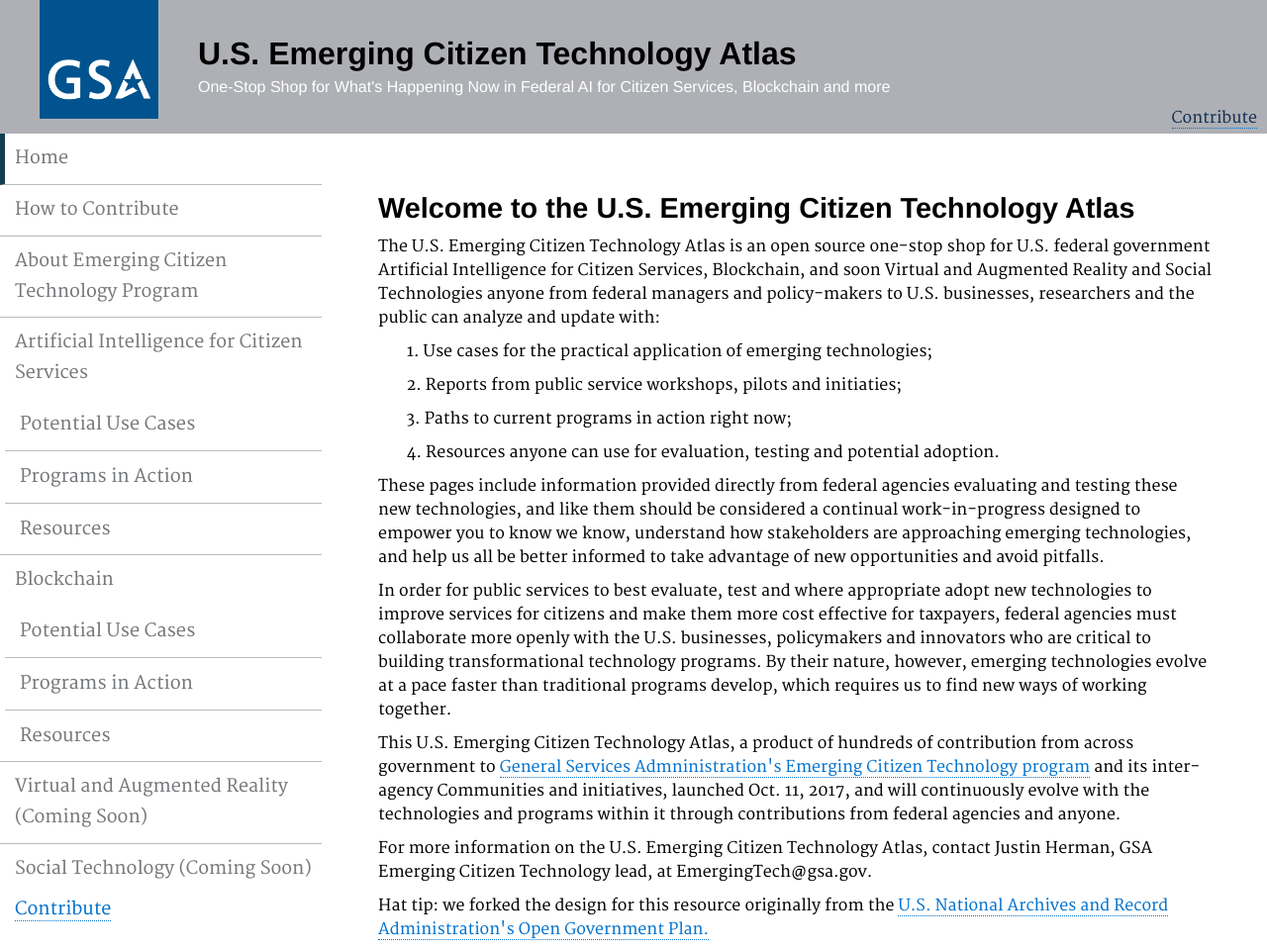
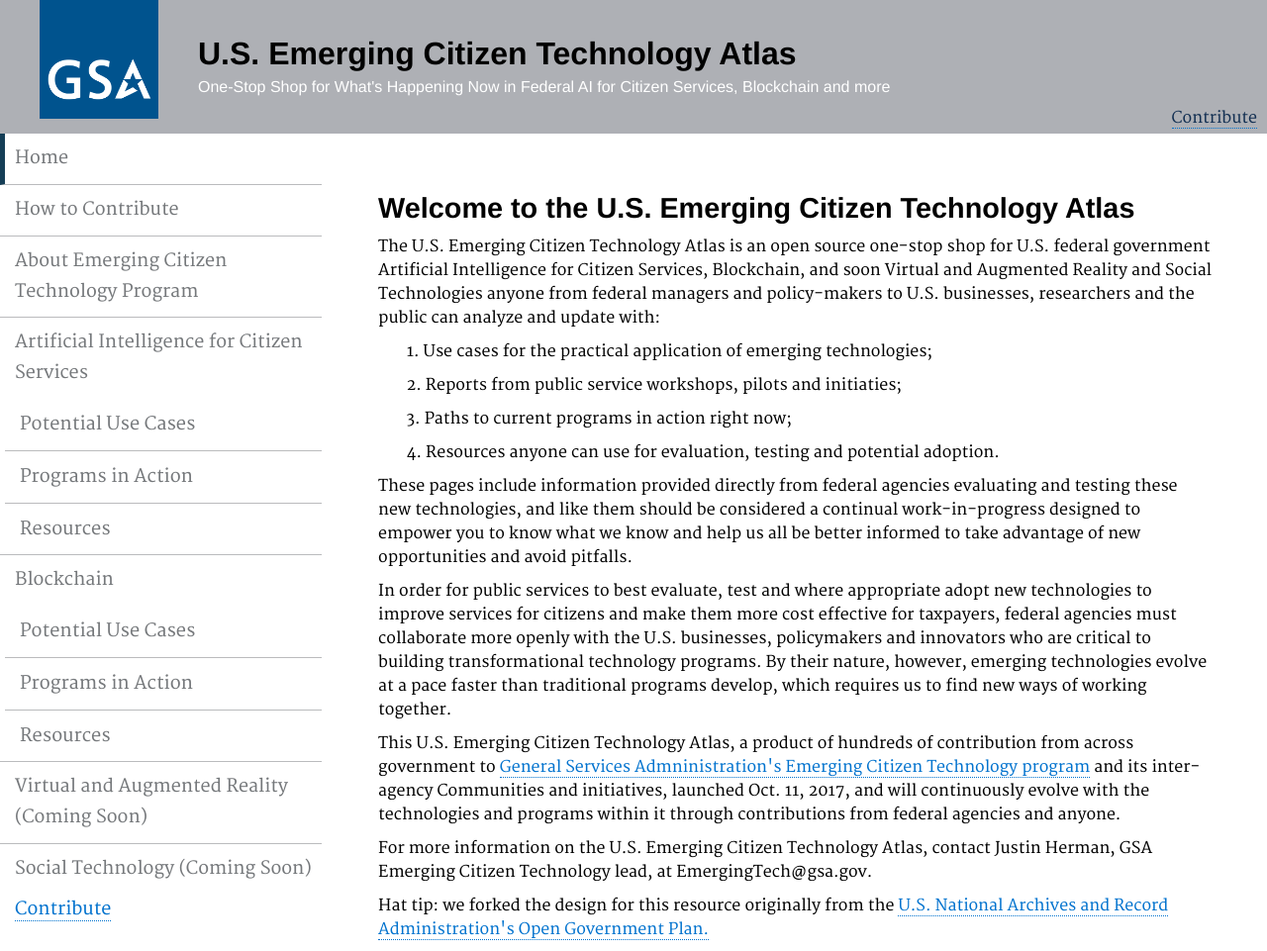
Before and after one commit to GSA/emerging-technology-atlas, a Jekyll site: the page built from pages/index.md, in a window 1280 px wide. Shown: the whole page at 99% size. Built offline with Jekyll 4.4.1, drawn with Linux system fonts in a browser that asks for light colours.

Commit message:
Update index.md

```diff
--- a/pages/index.md
+++ b/pages/index.md
@@ -15,7 +15,7 @@ description: ""
 <p>&nbsp;&nbsp;&nbsp;&nbsp;&nbsp;&nbsp; 3. Paths to current programs in action right now;</p>
 <p>&nbsp;&nbsp;&nbsp;&nbsp;&nbsp;&nbsp; 4. Resources anyone can use for evaluation, testing and potential adoption.</p>
 
-<p>These pages include information provided directly from federal agencies evaluating and testing these new technologies, and like them should be considered a continual work-in-progress designed to empower you to know we know, understand how stakeholders are approaching emerging technologies, and help us all be better informed to take advantage of new opportunities and avoid pitfalls.</p>
+<p>These pages include information provided directly from federal agencies evaluating and testing these new technologies, and like them should be considered a continual work-in-progress designed to empower you to know what we know and help us all be better informed to take advantage of new opportunities and avoid pitfalls.</p>
 
 <p>In order for public services to best evaluate, test and where appropriate adopt new technologies to improve services for citizens and make them more cost effective for taxpayers, federal agencies must collaborate more openly with the U.S. businesses, policymakers and innovators who are critical to building transformational technology programs. By their nature, however, emerging technologies evolve at a pace faster than traditional programs develop, which requires us to find new ways of working together.</p>
 
```
